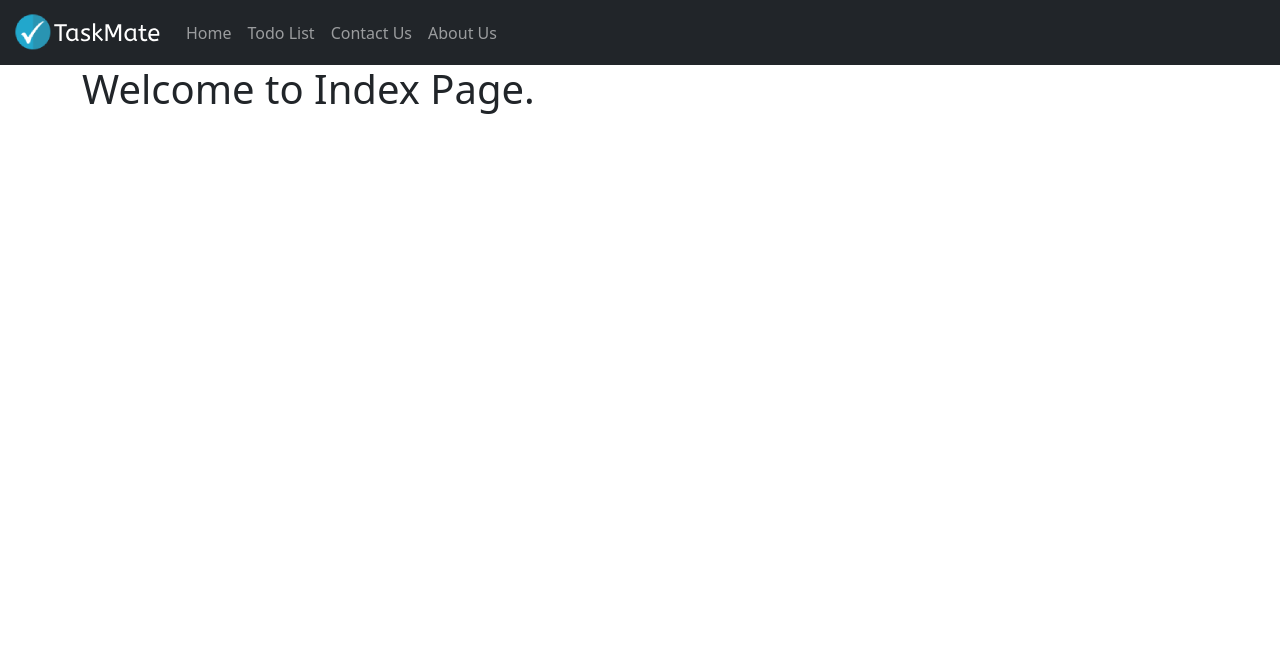
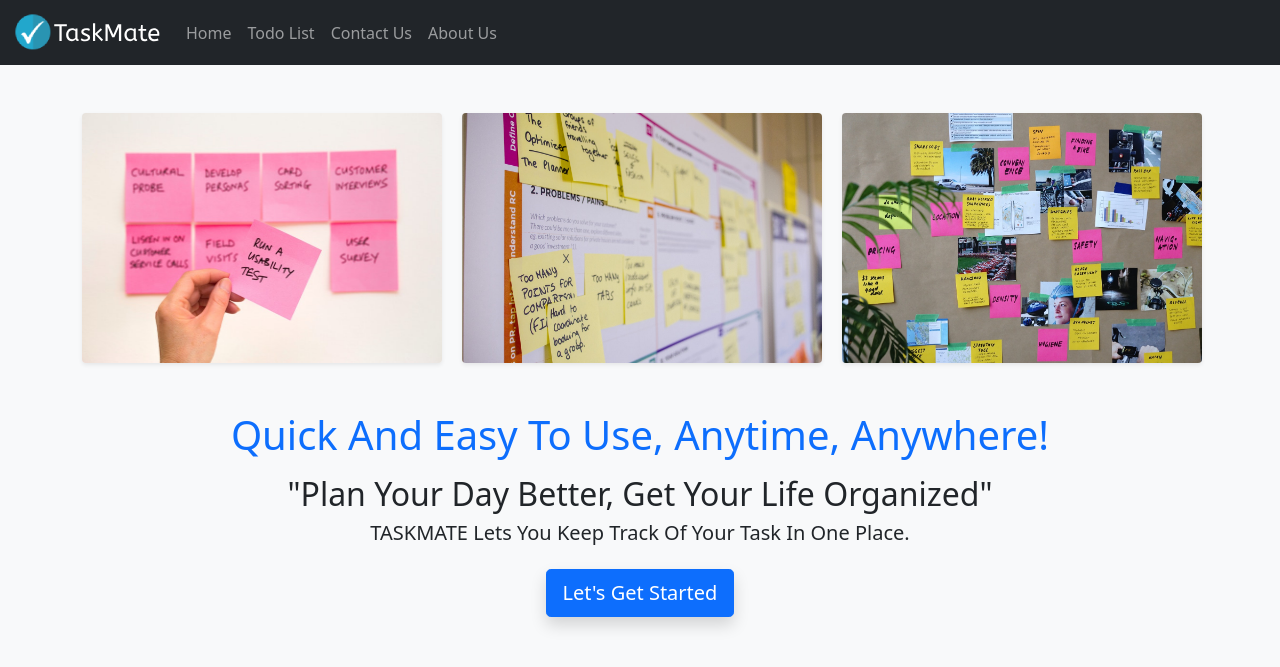
Before and after one commit to poonnakarn/taskmate_django, a Django app: page / in a window 1280 px wide. Shown: the top 667 px of the page. Run offline with Django 3.2, Linux system fonts and the light colour scheme.

Commit message:
Decorate home page and favicon

```diff
--- a/templates/base.html
+++ b/templates/base.html
@@ -10,6 +10,7 @@
   <!-- Bootstrap CSS -->
   <link href="https://cdn.jsdelivr.net/npm/bootstrap@5.1.3/dist/css/bootstrap.min.css" rel="stylesheet"
     integrity="sha384-1BmE4kWBq78iYhFldvKuhfTAU6auU8tT94WrHftjDbrCEXSU1oBoqyl2QvZ6jIW3" crossorigin="anonymous" />
+  <link rel="icon" href="{% static 'images/favicon.ico' %}" type="image/gif" size="16x16">
 
   {% block title %} {% endblock title %}
 
@@ -40,7 +41,7 @@
   </nav>
 </head>
 
-<body>
+<body class="bg-light">
   {% block content %}
   {% endblock content %}
 
--- a/todolist_app/templates/index.html
+++ b/todolist_app/templates/index.html
@@ -1,10 +1,30 @@
 {% extends 'base.html' %}
+{% load static %}
+
 {% block title %}
 <title>Welcome To Taskmate!</title>
 {% endblock title %}
 
 {% block content %}
   <div class="container">
-    <h1>{{ index_text }}</h1>
+    <div class="row mt-5">
+      <div class="col-lg-4">
+        <img src="{% static 'images/stickynotes.jpeg' %}" alt="Notes" class="shadow-sm rounded" width="360" height="250">
+      </div>
+      <div class="col-lg-4">
+        <img src="{% static 'images/stickynotes-1.jpeg' %}" alt="Notes" class="shadow-sm rounded" width="360" height="250">
+      </div>
+      <div class="col-lg-4">
+        <img src="{% static 'images/stickynotes-2.jpeg' %}" alt="Notes" class="shadow-sm rounded" width="360" height="250">
+      </div>
+    </div>
+    <div class="row mt-5">
+      <div class="col-md-10 offset-md-1">
+        <center><p class="h1 text-primary">Quick And Easy To Use, Anytime, Anywhere!</p></center>
+        <center><p class="h2 mt-3">"Plan Your Day Better, Get Your Life Organized"</p></center>
+        <center><p class="h5">TASKMATE Lets You Keep Track Of Your Task In One Place.</p></center>
+        <center><a href="{% url 'todolist' %}"><button type="button" class="btn btn-primary btn-lg mt-3 shadow">Let's Get Started</button></a></center>
+      </div>
+    </div>
   </div>
 {% endblock content %}
```
Also changed, not shown: static/images/favicon.ico (added), static/images/stickynotes-1.jpeg (added), static/images/stickynotes-2.jpeg (added), static/images/stickynotes.jpeg (added), 2 other files.
